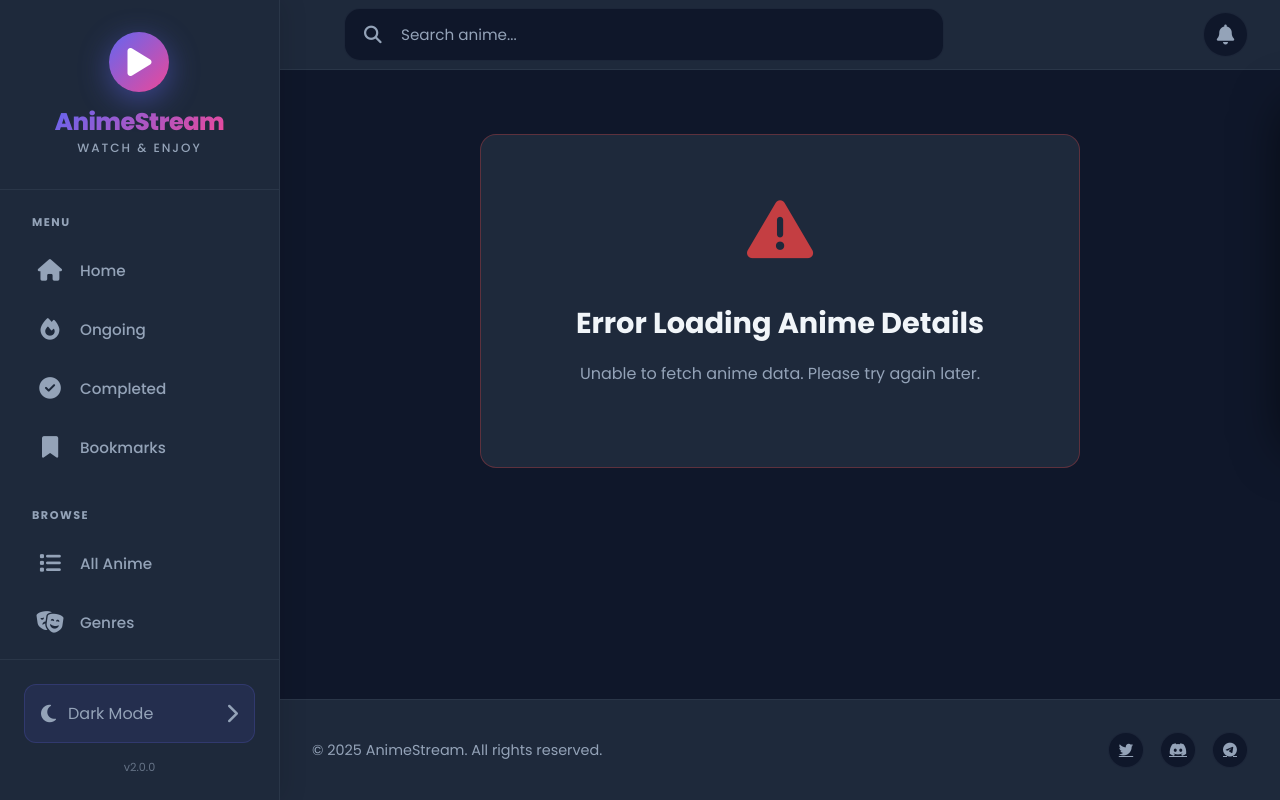
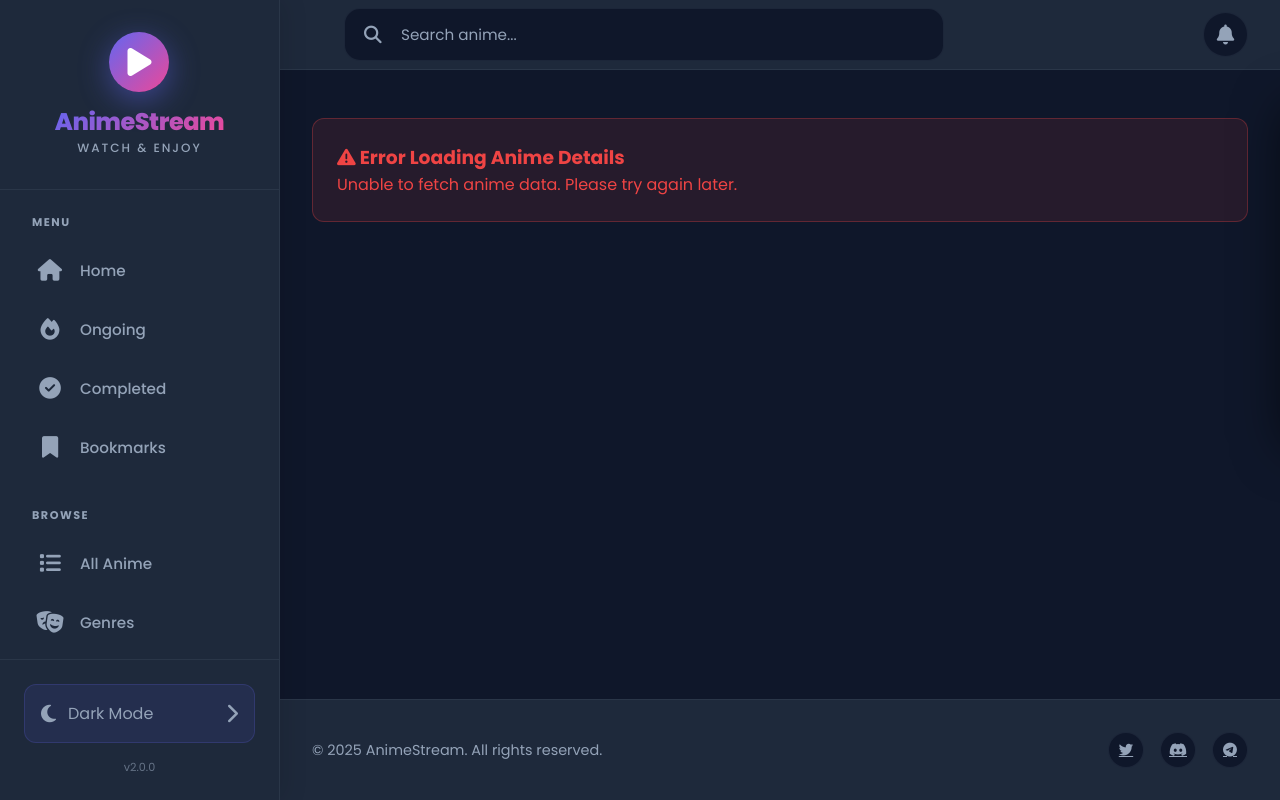
Before and after one commit to RMBLOGG/DayyOtak, a Flask app: page /anime/1 in a window 1280 px wide. Run offline with Flask 3, Linux system fonts and the light colour scheme; data that the repository does not hold is empty.

Commit message:
Add files via upload

```diff
--- a/templates/detail.html
+++ b/templates/detail.html
@@ -195,6 +195,7 @@
         color: var(--primary-color);
     }
 
+    /* Bookmark Button Styles */
     .btn-bookmark {
         padding: 1rem 2rem;
         background: rgba(255, 255, 255, 0.05);
@@ -311,99 +312,6 @@
         color: var(--text-secondary);
     }
 
-    /* Error Card Styles */
-    .error-card {
-        background: var(--bg-card);
-        border-radius: var(--radius-lg);
-        padding: 3rem 2rem;
-        text-align: center;
-        border: 1px solid rgba(239, 68, 68, 0.3);
-        max-width: 600px;
-        margin: 2rem auto;
-    }
-
-    .error-icon {
-        font-size: 4rem;
-        color: #ef4444;
-        margin-bottom: 1.5rem;
-        animation: errorPulse 2s ease-in-out infinite;
-    }
-
-    @keyframes errorPulse {
-        0%, 100% { opacity: 1; transform: scale(1); }
-        50% { opacity: 0.7; transform: scale(1.05); }
-    }
-
-    .error-card h3 {
-        font-size: 1.8rem;
-        font-weight: 700;
-        margin-bottom: 1rem;
-        color: var(--text-primary);
-    }
-
-    .error-card > p {
-        font-size: 1rem;
-        color: var(--text-secondary);
-        margin-bottom: 2rem;
-        line-height: 1.6;
-    }
-
-    .error-suggestion {
-        background: rgba(255, 255, 255, 0.02);
-        border-radius: var(--radius-md);
-        padding: 1.5rem;
-        margin-top: 1.5rem;
-        text-align: left;
-        border: 1px solid var(--border-color);
-    }
-
-    .error-suggestion p {
-        font-weight: 600;
-        margin-bottom: 1rem;
-        color: var(--text-primary);
-    }
-
-    .error-suggestion ul {
-        list-style: none;
-        padding: 0;
-        margin-bottom: 1.5rem;
-    }
-
-    .error-suggestion li {
-        padding: 0.5rem 0;
-        padding-left: 1.5rem;
-        position: relative;
-        color: var(--text-secondary);
-    }
-
-    .error-suggestion li::before {
-        content: "•";
-        position: absolute;
-        left: 0;
-        color: var(--primary-color);
-        font-weight: bold;
-        font-size: 1.2rem;
-    }
-
-    .btn-back {
-        display: inline-flex;
-        align-items: center;
-        gap: 0.5rem;
-        padding: 0.875rem 1.5rem;
-        background: linear-gradient(135deg, var(--primary-color), var(--secondary-color));
-        color: white;
-        text-decoration: none;
-        border-radius: var(--radius-md);
-        font-weight: 600;
-        transition: var(--transition);
-        margin-top: 1rem;
-    }
-
-    .btn-back:hover {
-        transform: translateY(-3px);
-        box-shadow: var(--shadow-lg);
-    }
-
     @media (max-width: 768px) {
         .detail-content {
             grid-template-columns: 1fr;
@@ -430,18 +338,6 @@
         .btn-bookmark {
             flex: 1;
             width: 100%;
-        }
-
-        .error-card {
-            padding: 2rem 1.5rem;
-        }
-
-        .error-icon {
-            font-size: 3rem;
-        }
-
-        .error-card h3 {
-            font-size: 1.5rem;
         }
     }
 </style>
@@ -580,6 +476,7 @@
                         </a>
                         {% endif %}
 
+                        <!-- BOOKMARK BUTTON -->
                         <button class="btn-bookmark" id="bookmarkBtn" onclick="toggleBookmark()">
                             <i class="far fa-bookmark"></i>
                             <span id="bookmarkText">Add Bookmark</span>
@@ -635,28 +532,9 @@
         {% endif %}
 
     {% else %}
-        <div class="error-card">
-            <div class="error-icon">
-                <i class="fas fa-exclamation-triangle"></i>
-            </div>
-            <h3>Error Loading Anime Details</h3>
+        <div class="error">
+            <h3><i class="fas fa-exclamation-triangle"></i> Error Loading Anime Details</h3>
             <p>{{ data.message if data else 'Unable to fetch anime data. Please try again later.' }}</p>
-
-            {% if data and data.message and ('500' in data.message or 'error' in data.message|lower) %}
-            <div class="error-suggestion">
-                <p><strong>Possible reasons:</strong></p>
-                <ul>
-                    <li>The external API is temporarily down</li>
-                    <li>This anime might not exist or has been removed</li>
-                    <li>Network connection issue</li>
-                    <li>The anime ID might be incorrect</li>
-                </ul>
-                <a href="/" class="btn-back">
-                    <i class="fas fa-home"></i>
-                    Back to Home
-                </a>
-            </div>
-            {% endif %}
         </div>
     {% endif %}
 </div>
```
